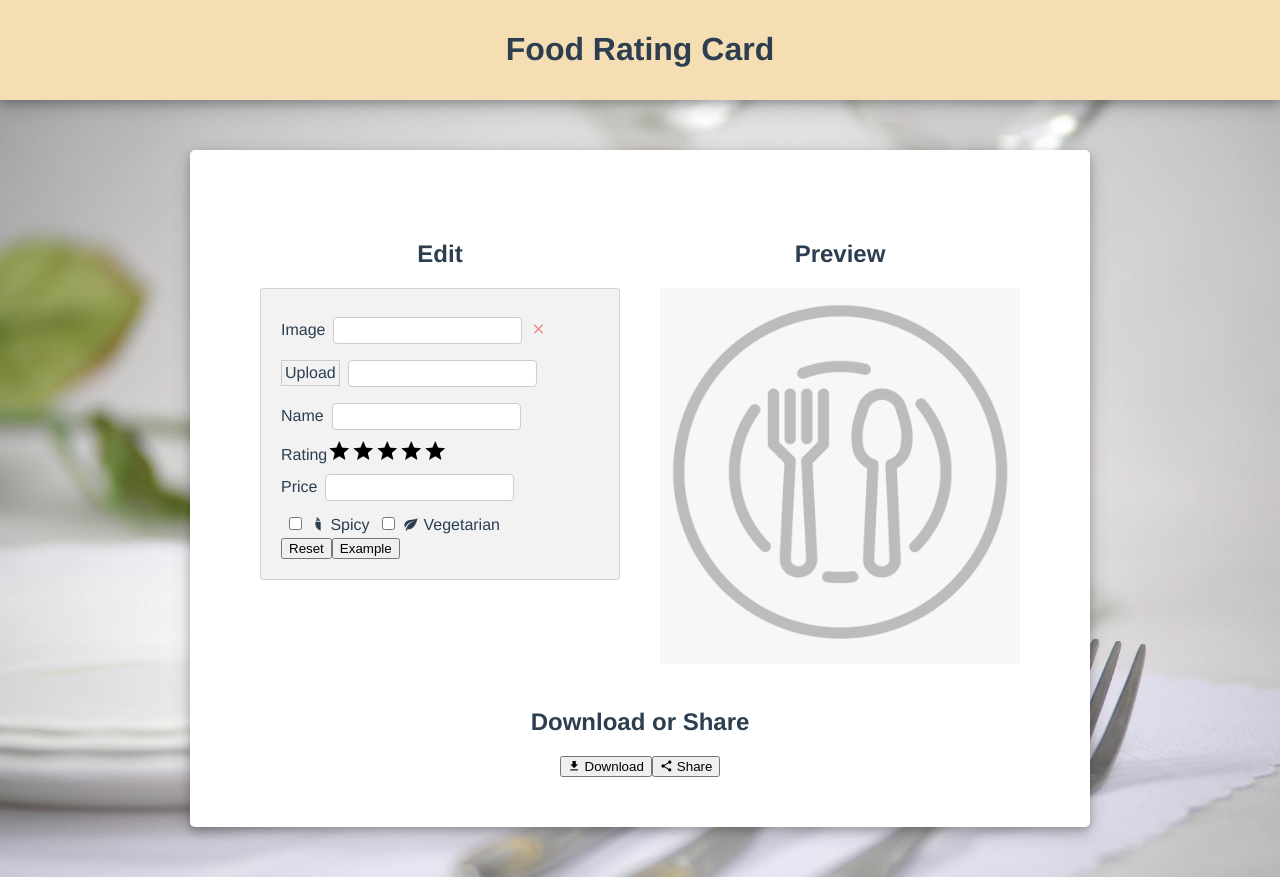
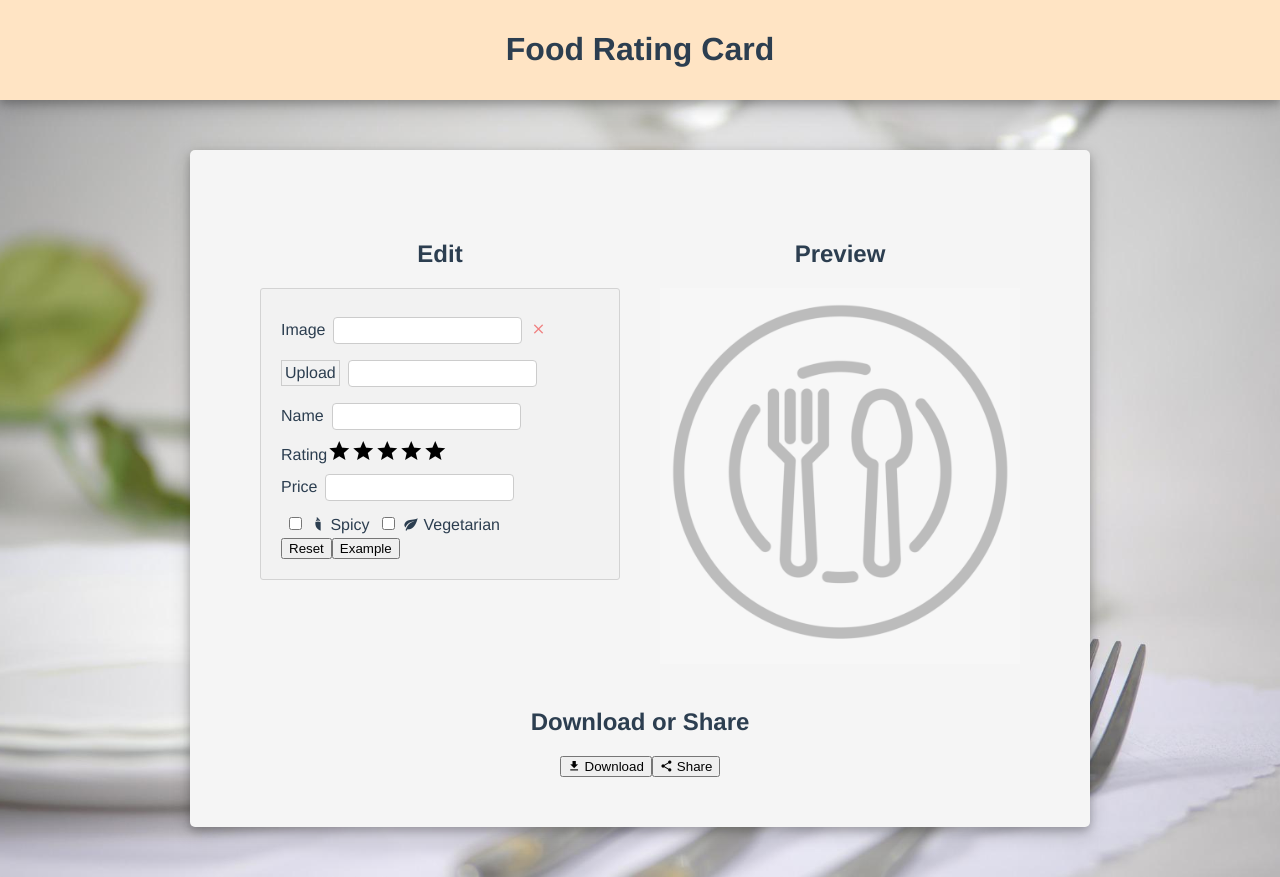
Before and after one commit to Alyssum-Studio/food-rating-card, a Vue app: page / in a window 1280 px wide. Built offline with nearby package versions, Linux system fonts and the light colour scheme.

Commit message:
Update color.

```diff
--- a/src/App.vue
+++ b/src/App.vue
@@ -78,13 +78,13 @@ export default {
 <style scoped>
 header {
   padding: 10px;
-  background: wheat;
+  background: bisque;
   box-shadow: 0 4px 8px 0 rgba(0, 0, 0, 0.2), 0 6px 20px 0 rgba(0, 0, 0, 0.19);
 }
 
 main {
   max-width: 800px;
-  background: #ffffff;
+  background: whitesmoke;
   box-shadow: 0 4px 8px 0 rgba(0, 0, 0, 0.2), 0 6px 20px 0 rgba(0, 0, 0, 0.19);
   border-radius: 5px;
   margin: 50px auto;
```
